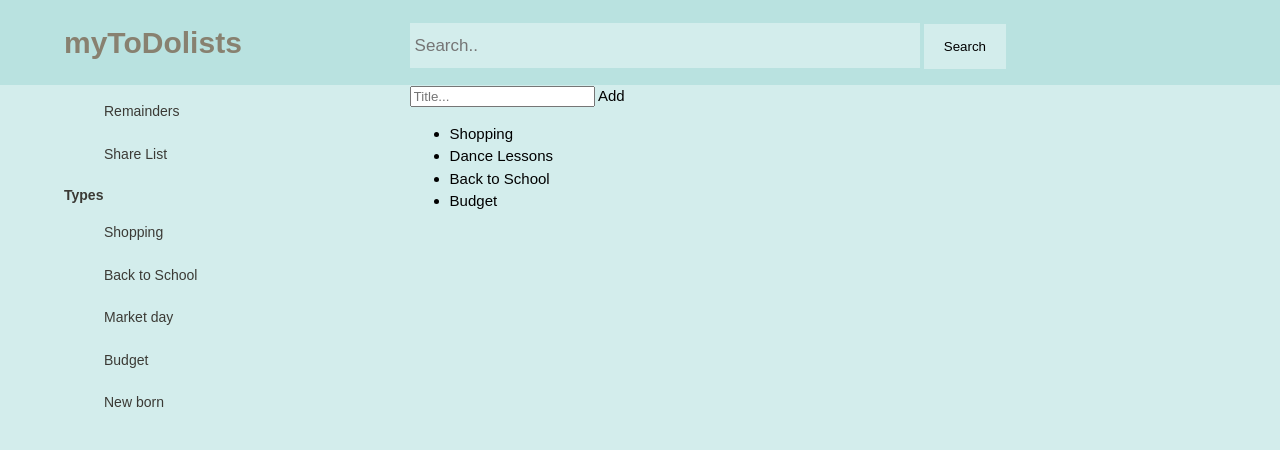
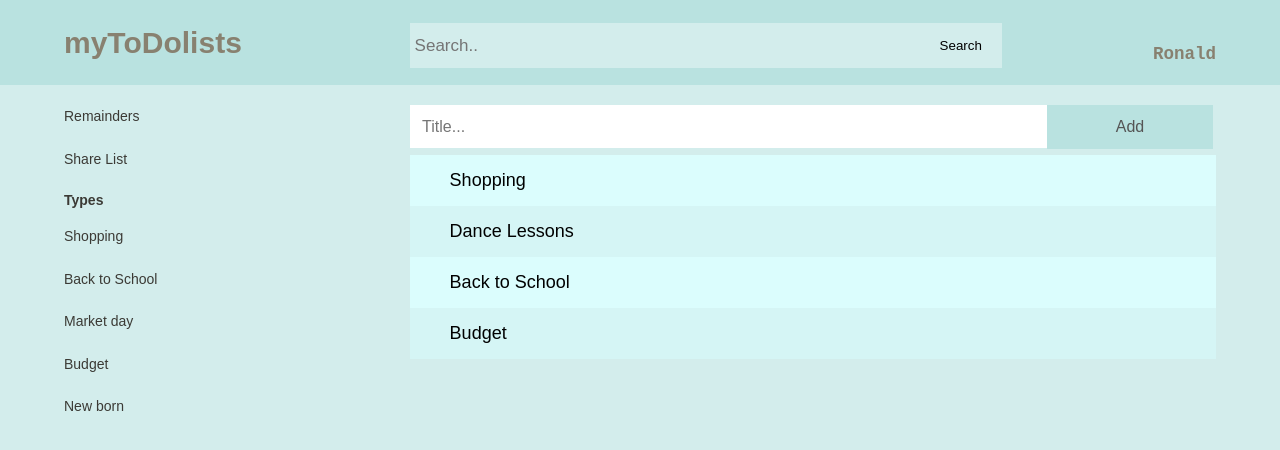
Before and after one commit to codjoero/myToDo, a Python web app: template templates/homepage.html in a window 1280 px wide. Shown: the top 450 px of the page. Run offline with Jinja, Linux system fonts and the light colour scheme; the template is opened without the code that fills it, so the values that code supplies are empty.

Commit message:
feat(Homepage): Finished adding main features to the page
Added and styled all main features to the page.

[Deliveries #160468187]

```diff
--- a/static/styleHomepage.css
+++ b/static/styleHomepage.css
@@ -46,6 +46,16 @@ header input{
     padding-right: 20px;
 }
 
+.profile{
+    float: right;
+    font-family: 'Courier New', Courier, monospace
+}
+
+/*section body*/
+#lists{
+    margin-top: 20px;
+}
+
 /*aside*/
 #sidebar a{
     color: #3b3a35;
@@ -70,9 +80,73 @@ header input{
 }
 
 /*lists*/
-
-
-#listsbody{
+#listsBody{
     float: right;
     width: 70%;
 }
+
+ul {
+    margin: 0;
+    padding: 0;
+}
+#myLists{
+    margin-top: 50px;
+}
+
+#myLists li{
+    cursor: pointer;
+    position: relative;
+    padding: 12px 8px 12px 40px;
+    list-style-type: none;
+    background: #d5f5f5;
+    font-size: 18px;
+    transition: 0.2s;
+}
+
+#myLists li:nth-child(odd) {
+    background: #dbfdfd;
+  }
+
+#myLists li:hover{
+    background: #ddd;
+}
+
+.close{
+    position: absolute;
+    right: 0;
+    top: 0;
+    padding: 12px 16px 12px 16px
+}
+
+.close:hover{
+    background-color: #f44336;
+    color: white;
+}
+
+/*lists input*/
+input{
+    border: none;
+    border-radius: 0;
+    padding: 12.5px;
+    float: left;
+    font-size: 16px;
+    width: 76%;
+}
+
+/*addBtn*/
+.addBtn{
+    background: #b9e2e0;
+    color: #555;
+    float: left;
+    padding: 10px;
+    cursor: pointer;
+    text-align: center;
+    font-size: 16px;
+    border-radius: 0;
+    transition: 0.3s;
+    width: 18%
+  }
+
+  .addBtn:hover {
+    background-color: #bbb;
+  }
--- a/templates/homepage.html
+++ b/templates/homepage.html
@@ -20,7 +20,9 @@
                 <form>
                     <input type="text" placeholder="Search..">
                     <button type="submit" class="search">Search</button>
+                    <h3 class = "profile"> Ronald</h3>
                 </form>
+
             </div>
         </header>
         </header>
@@ -45,13 +47,13 @@
                         </ul>
                     </div>
                 </aside>
-                <div id="listsbody">
+                <div id="listsBody">
                     <div class="listsHeader">
                         <input type="text" id="listsInput" placeholder="Title...">
                         <span onclick="newElement()" class="addBtn">Add</span>
                     </div>
                     <ul id="myLists">
-                        <li class="checked">Shopping</li>
+                        <li>Shopping</li>
                         <li>Dance Lessons</li>
                         <li>Back to School</li>
                         <li>Budget</li>
```
